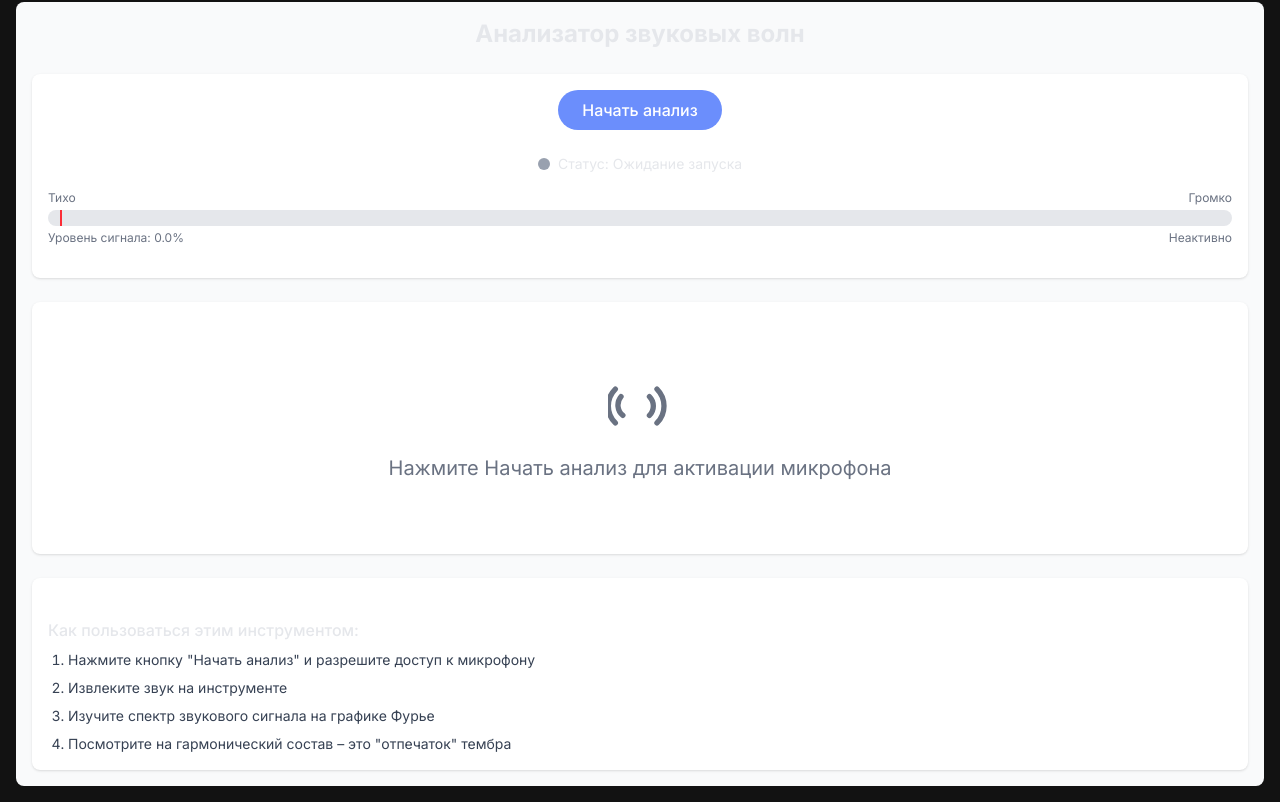
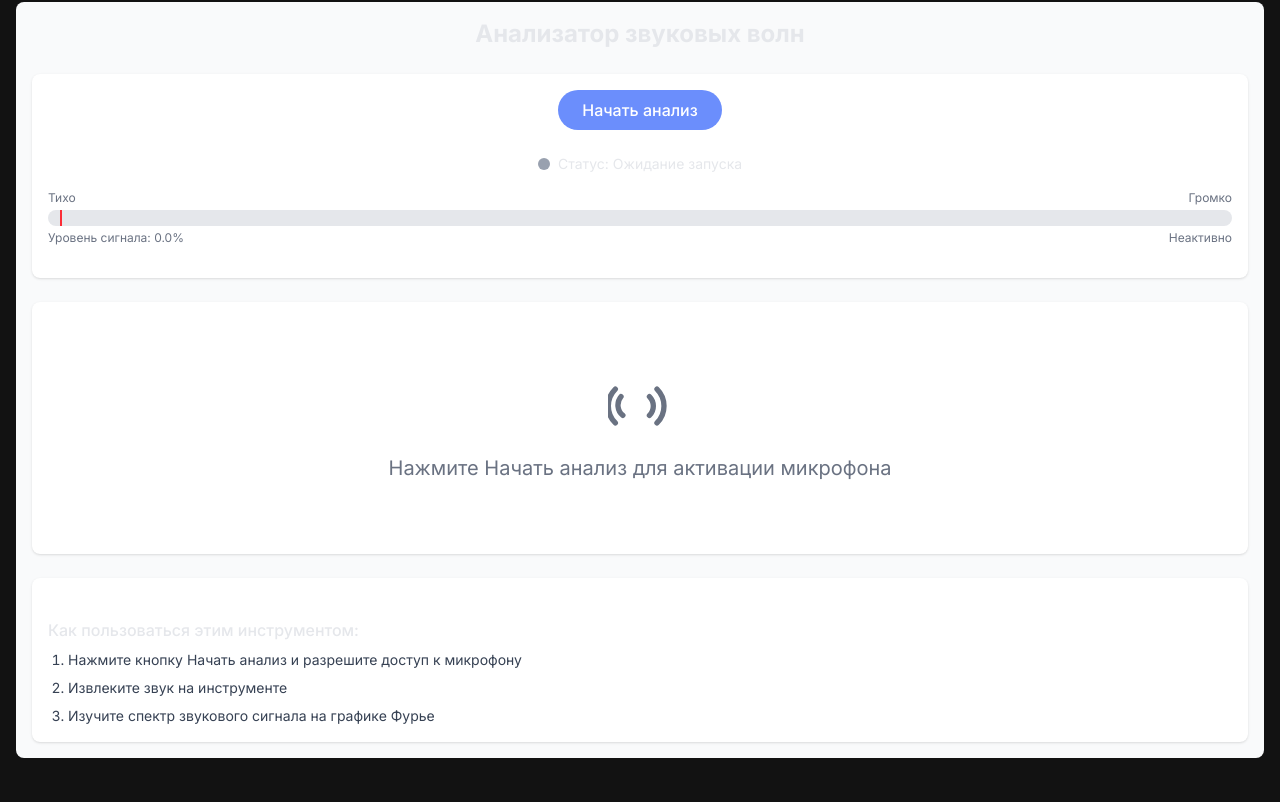
Before and after one commit to nocturnys/fourier-wave-analyzer, a Next.js app: page /analyzers/tuner in a window 1280 px wide. Shown: the part 220-1022 px from the top of the page. After the commit the page ends 994 px from the top, so only its background shows below. Built offline with nearby package versions, Linux system fonts and the light colour scheme.

Commit message:
Fourier tuner test 2

```diff
--- a/src/components/FourierTuner.tsx
+++ b/src/components/FourierTuner.tsx
@@ -127,7 +127,7 @@ const FourierTuner: React.FC = () => {
 
       // Подготовка данных для спектра
       const frequencyBinCount = analyser.frequencyBinCount;
-      const freqData = new Float32Array(frequencyBinCount);
+    //   const freqData = new Float32Array(frequencyBinCount);
 
       // Создаем оси частот для спектра
       const sampleRate = context.sampleRate;
@@ -533,7 +533,7 @@ const FourierTuner: React.FC = () => {
     },
     yaxis: {
       title: 'Амплитуда',
-      type: 'log' as 'log' // Логарифмическая шкала для лучшей видимости
+      type: 'log' as const // Логарифмическая шкала для лучшей видимости
     },
     height: 300,
     margin: { l: 60, r: 30, t: 50, b: 50 }
@@ -761,10 +761,9 @@ const FourierTuner: React.FC = () => {
         <div className="mt-6">
           <h3 className="font-medium mb-2">Как пользоваться этим инструментом:</h3>
           <ol className="list-decimal pl-5 space-y-2 text-sm text-gray-700">
-            <li>Нажмите кнопку "Начать анализ" и разрешите доступ к микрофону</li>
+            <li>Нажмите кнопку Начать анализ и разрешите доступ к микрофону</li>
             <li>Извлеките звук на инструменте</li>
             <li>Изучите спектр звукового сигнала на графике Фурье</li>
-            <li>Посмотрите на гармонический состав – это "отпечаток" тембра</li>
           </ol>
         </div>
       </div>
```
